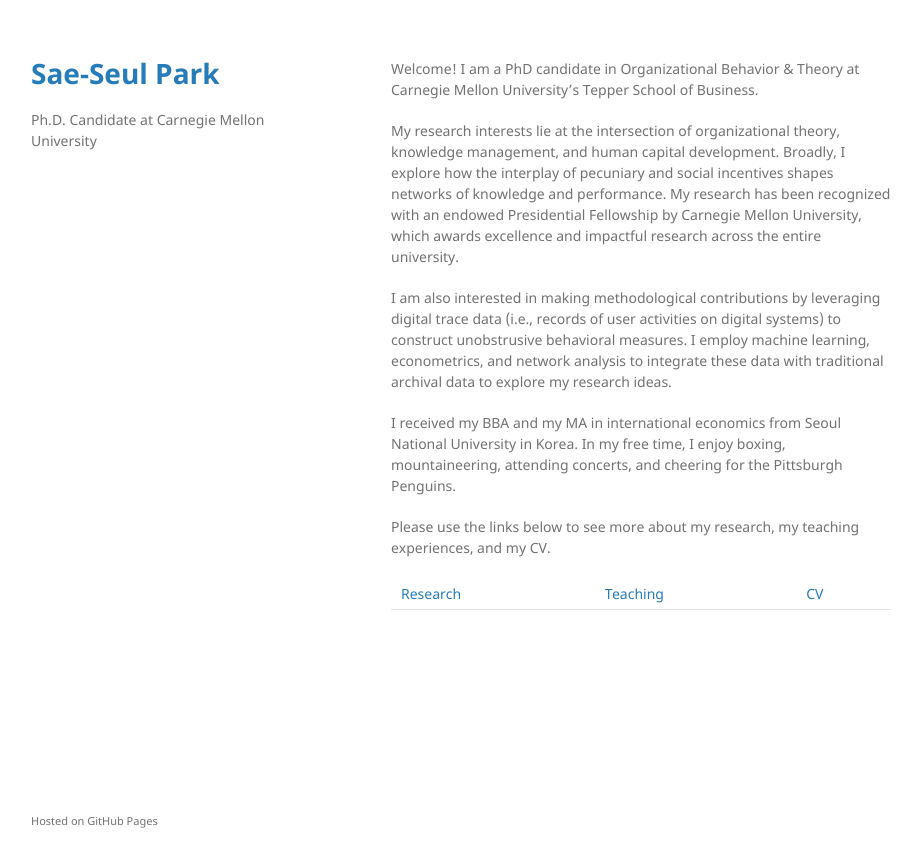
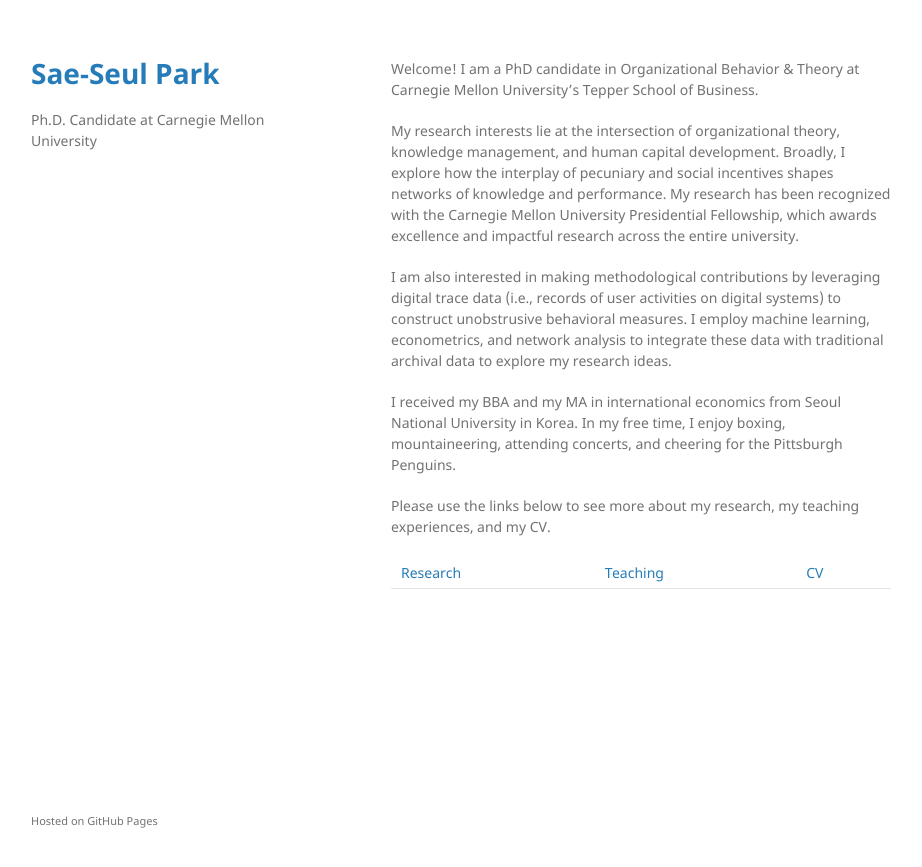
Before and after one commit to saepark/saepark.github.io, a Jekyll site: the page built from index.md, in a window 1280 px wide. Shown: the top 867 px of the page, without its empty margins (179-1101 px from the left). Built offline with Jekyll 4.4.1, drawn with Linux system fonts in a browser that asks for light colours; our own code applies the rules of GitHub Pages for plain Markdown files.

Commit message:
Update index.md

```diff
--- a/index.md
+++ b/index.md
@@ -1,6 +1,6 @@
 Welcome! I am a PhD candidate in Organizational Behavior & Theory at Carnegie Mellon University's Tepper School of Business.
 
-My research interests lie at the intersection of organizational theory, knowledge management, and human capital development. Broadly, I explore how the interplay of pecuniary and social incentives shapes networks of knowledge and performance. My research has been recognized with an endowed Presidential Fellowship by Carnegie Mellon University, which awards excellence and impactful research across the entire university.
+My research interests lie at the intersection of organizational theory, knowledge management, and human capital development. Broadly, I explore how the interplay of pecuniary and social incentives shapes networks of knowledge and performance. My research has been recognized with the Carnegie Mellon University Presidential Fellowship, which awards excellence and impactful research across the entire university.
 
 I am also interested in making methodological contributions by leveraging digital trace data (i.e., records of user activities on digital systems) to construct unobstrusive behavioral measures. I employ machine learning, econometrics, and network analysis to integrate these data with traditional archival data to explore my research ideas.
 
```
